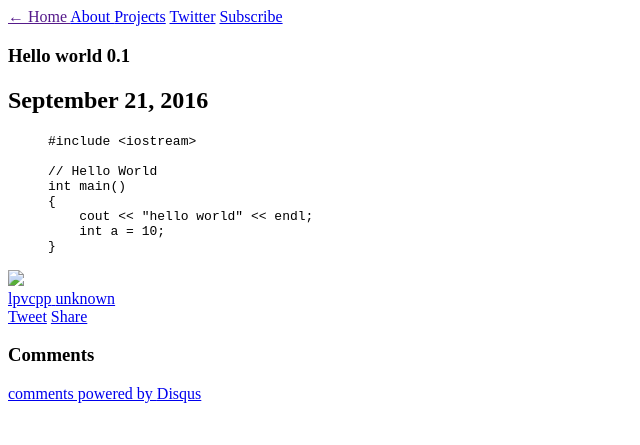
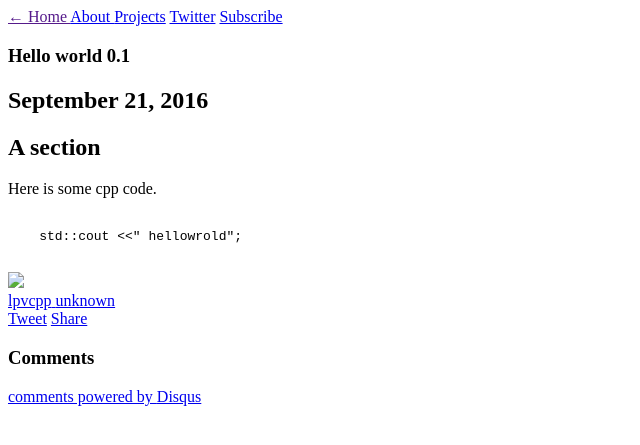
Before and after one commit to lpvcpp/lpvcpp.github.io, a Jekyll site: the page built from _posts/2016-09-21-hello-world-0.1.md, in a window 1280 px wide. Shown: the top 445 px of the page, without its empty margins (0-640 px from the left). Built offline with Jekyll 4.4.1, drawn with Linux system fonts in a browser that asks for light colours; nearby versions of some CDN libraries; comment, search, counter and statistics services are not loaded.

Commit message:
update post

```diff
--- a/_posts/2016-09-21-hello-world-0.1.md
+++ b/_posts/2016-09-21-hello-world-0.1.md
@@ -6,13 +6,12 @@ description: ""
 
 
 
-{% highlight cpp %}
-#include <iostream>
+## A section
 
-// Hello World
-int main()
-{
-    cout << "hello world" << endl;
-    int a = 10;
-}
-{% endhighlight %}
+Here is some cpp code.
+
+<pre>
+  <code class="cpp">
+    std::cout <<" hellowrold";
+  </code>
+</pre>
```
